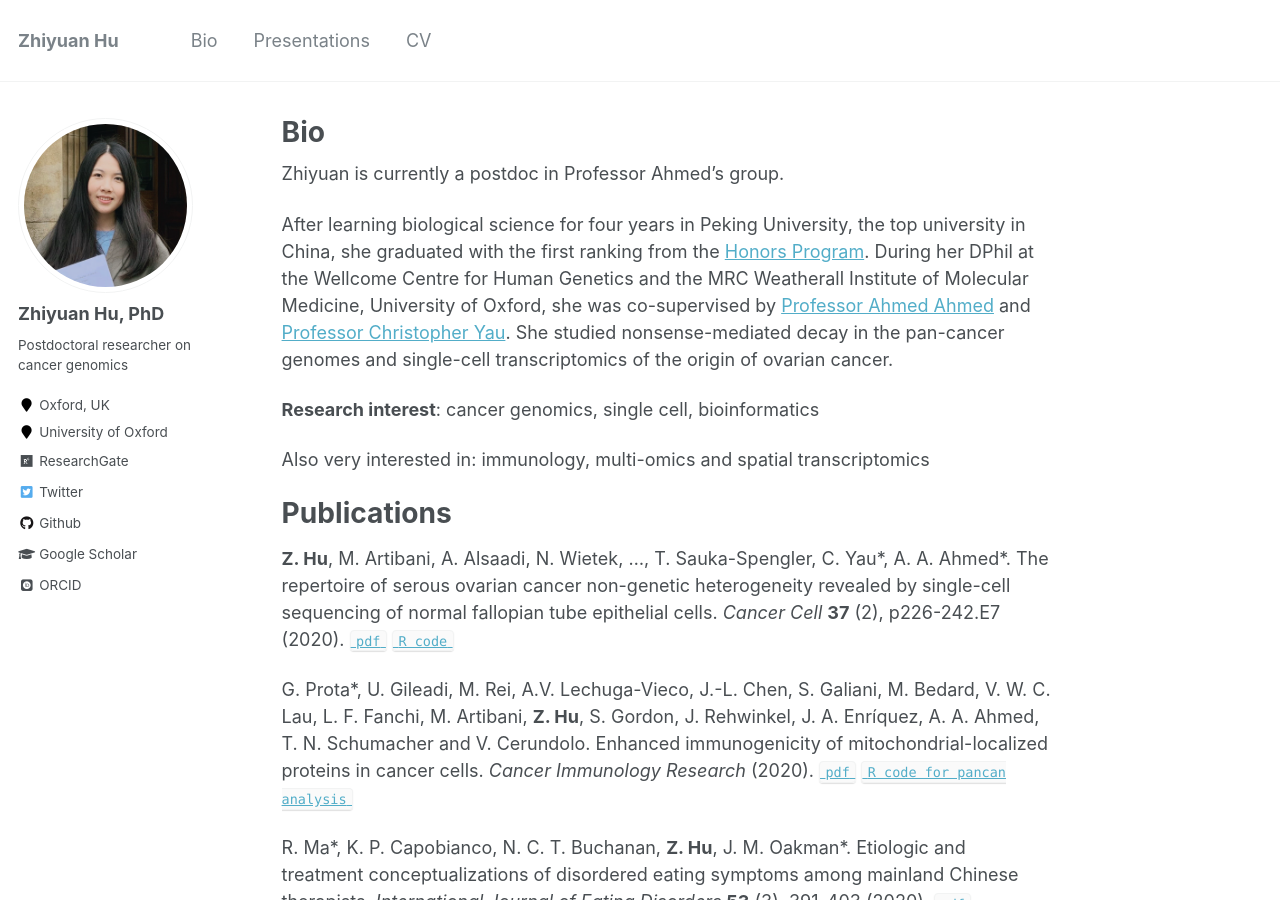
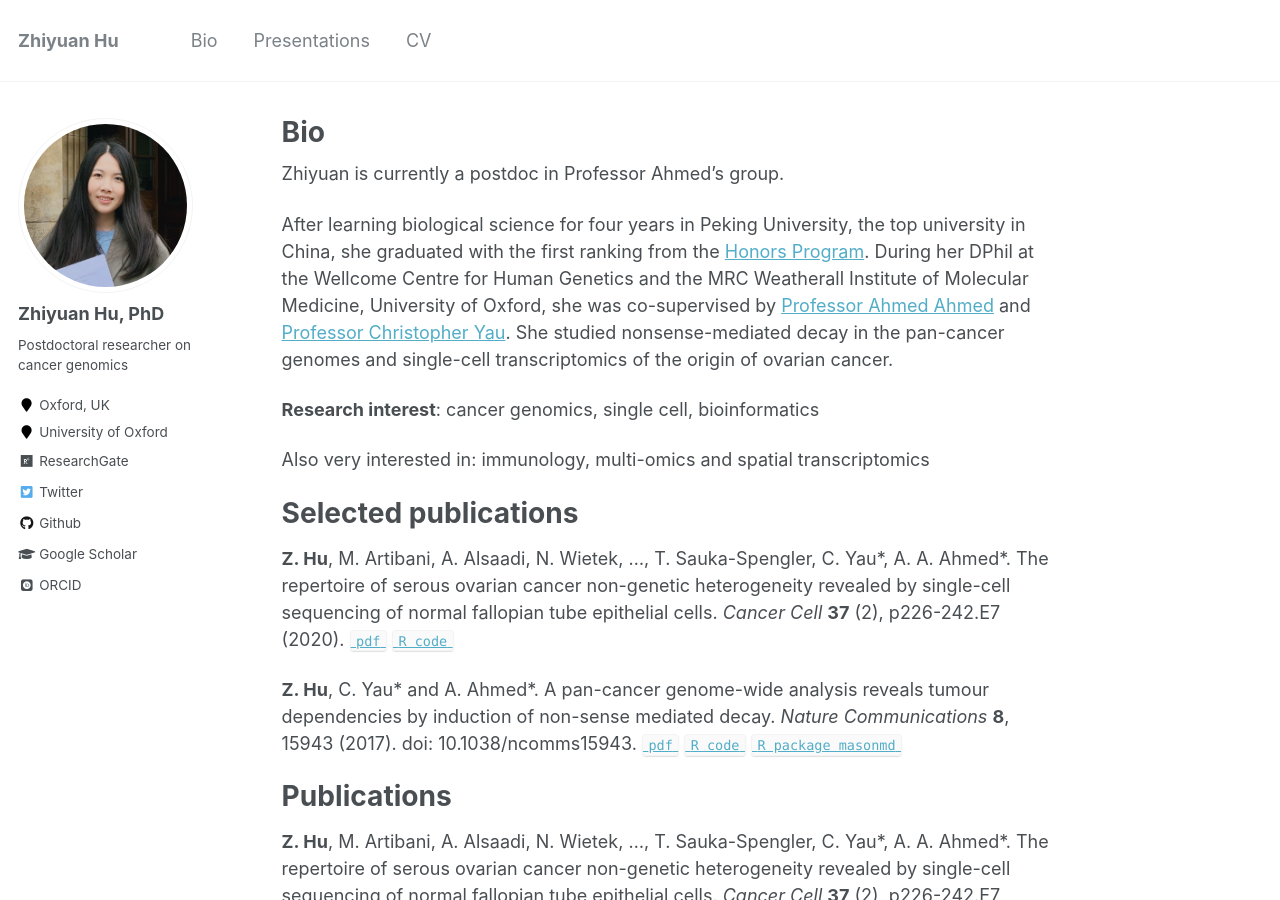
Before and after one commit to ZYBunnyHu/ZYBunnyHu.github.io, a Jekyll site: the page built from _pages/about.md, in a window 1280 px wide and 900 px high. Built offline with Jekyll 4.4.1, drawn with Linux system fonts in a browser that asks for light colours; some web fonts are replaced.

Commit message:
Update about.md

```diff
--- a/_pages/about.md
+++ b/_pages/about.md
@@ -15,6 +15,16 @@ After learning biological science for four years in Peking University, the top u
 **Research interest**: cancer genomics, single cell, bioinformatics
 
 Also very interested in: immunology, multi-omics and spatial transcriptomics
+
+
+Selected publications
+======
+
+__Z. Hu__, M. Artibani, A. Alsaadi, N. Wietek, ..., T. Sauka-Spengler, C. Yau\*, A. A. Ahmed\*. The repertoire of serous ovarian cancer non-genetic heterogeneity revealed by single-cell sequencing of normal fallopian tube epithelial cells. *Cancer Cell* **37** (2), p226-242.E7 (2020).
+[`pdf`](https://www.cell.com/cancer-cell/pdf/S1535-6108(20)30042-8.pdf)  [`R code`](https://github.com/zhiyhu/scFT-paper)
+
+
+__Z. Hu__, C. Yau\* and A. Ahmed\*. A pan-cancer genome-wide analysis reveals tumour dependencies by induction of non-sense mediated decay. *Nature Communications* **8**, 15943 (2017). doi: 10.1038/ncomms15943. [`pdf`](https://www.nature.com/articles/ncomms15943)  [`R code`](https://github.com/zhiyhu/NMD-paper)  [`R package masonmd`](https://github.com/zhiyhu/masonmd)
 
 
 Publications
```
